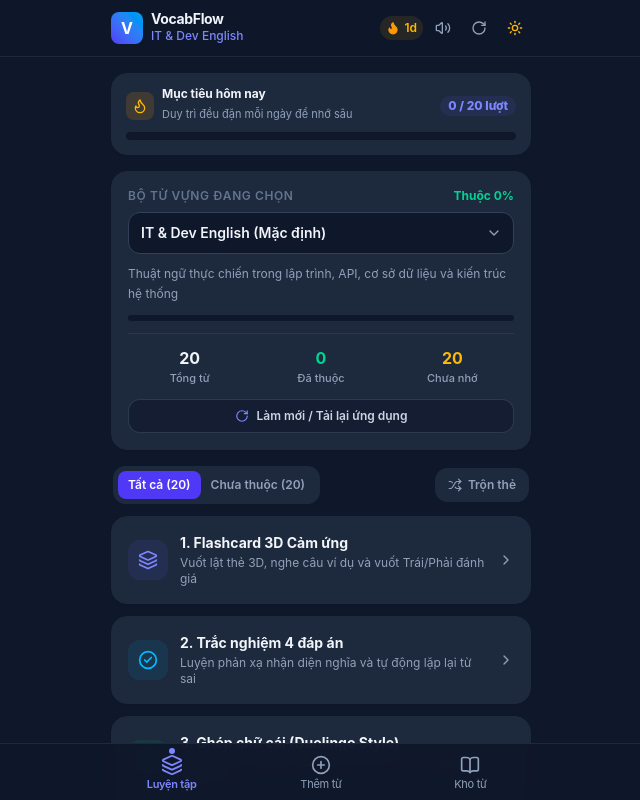
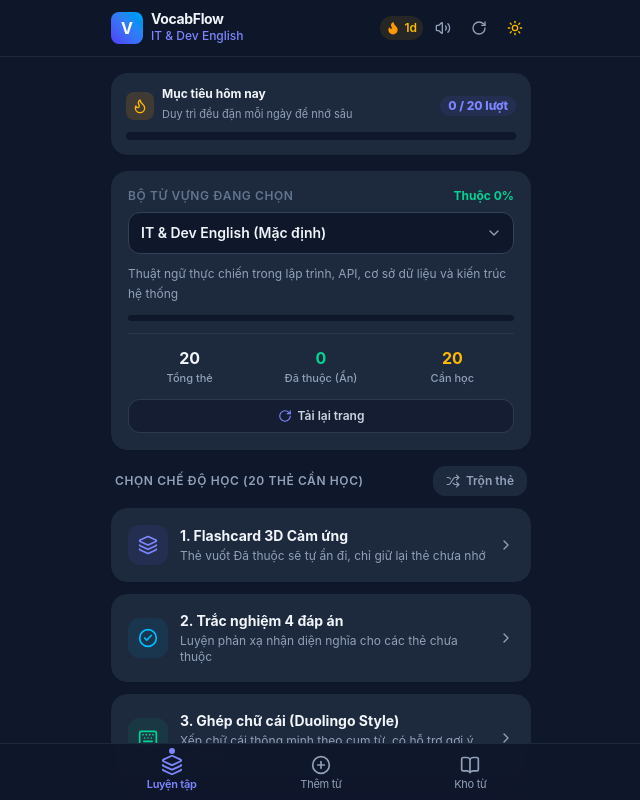
Before and after one commit to hoangquocviet-dev/english_app, a React (Vite) app: page / in a window 1280 px wide. Shown: the whole page, without its empty margins (319-959 px from the left). Built offline with nearby package versions, Linux system fonts and the light colour scheme.

Commit message:
feat: hide mastered flashcards permanently until user explicitly resets deck

```diff
--- a/src/App.tsx
+++ b/src/App.tsx
@@ -10,7 +10,7 @@ import { ListeningView } from './components/practice/ListeningView'
 import { PracticeHome } from './components/practice/PracticeHome'
 import { QuizView } from './components/practice/QuizView'
 import { SpellingView } from './components/practice/SpellingView'
-import type { ActiveTab, Deck, StudyFilter, StudyMode, WordItem } from './types'
+import type { ActiveTab, Deck, StudyMode, WordItem } from './types'
 import { audioService } from './utils/audio'
 import { storageService } from './utils/storage'
 
@@ -57,10 +57,9 @@ export function App() {
     setWords(storageService.getWords(deckId))
   }
 
-  const handleChangeFilter = (filter: StudyFilter) => {
-    const next = { ...studyPrefs, filter }
-    setStudyPrefs(next)
-    storageService.setStudyPreferences(next)
+  const handleResetDeck = (deckId: string) => {
+    storageService.resetDeckProgress(deckId)
+    refreshData()
   }
 
   const handleToggleShuffle = () => {
@@ -70,13 +69,10 @@ export function App() {
   }
 
   const handleStartMode = (mode: StudyMode) => {
-    let targetList = words
-    if (studyPrefs.filter === 'unmastered') {
-      const unmastered = words.filter((w) => w.status !== 'mastered')
-      if (unmastered.length > 0) {
-        targetList = unmastered
-      }
-    }
+    // Strictly exclude words already marked as mastered until user resets the deck
+    const freshWords = storageService.getWords(activeDeckId)
+    let targetList = freshWords.filter((w) => w.status !== 'mastered')
+    if (targetList.length === 0) return
 
     if (studyPrefs.shuffle) {
       targetList = shuffleWords(targetList)
@@ -121,6 +117,7 @@ export function App() {
             {activeStudyMode === 'flashcard' && activeDeck && (
               <FlashcardView
                 words={sessionWords}
+                deckId={activeDeck.id}
                 deckName={activeDeck.name}
                 onBack={handleExitStudy}
               />
@@ -129,6 +126,8 @@ export function App() {
             {activeStudyMode === 'quiz' && activeDeck && (
               <QuizView
                 words={sessionWords}
+                allDeckWords={words}
+                deckId={activeDeck.id}
                 deckName={activeDeck.name}
                 onBack={handleExitStudy}
               />
@@ -137,6 +136,7 @@ export function App() {
             {activeStudyMode === 'spelling' && activeDeck && (
               <SpellingView
                 words={sessionWords}
+                deckId={activeDeck.id}
                 deckName={activeDeck.name}
                 onBack={handleExitStudy}
               />
@@ -145,6 +145,8 @@ export function App() {
             {activeStudyMode === 'listening' && activeDeck && (
               <ListeningView
                 words={sessionWords}
+                allDeckWords={words}
+                deckId={activeDeck.id}
                 deckName={activeDeck.name}
                 onBack={handleExitStudy}
               />
@@ -159,11 +161,10 @@ export function App() {
                     activeDeck={activeDeck}
                     words={words}
                     dailyProgress={dailyProgress}
-                    studyFilter={studyPrefs.filter}
                     shuffleEnabled={studyPrefs.shuffle}
-                    onChangeFilter={handleChangeFilter}
                     onToggleShuffle={handleToggleShuffle}
                     onSelectDeck={handleSelectDeck}
+                    onResetDeck={handleResetDeck}
                     onStartMode={handleStartMode}
                     onGoToAddWord={() => setActiveTab('add')}
                   />
--- a/src/components/practice/PracticeHome.tsx
+++ b/src/components/practice/PracticeHome.tsx
@@ -6,11 +6,14 @@ import {
   Keyboard,
   Layers,
   Plus,
+  RotateCcw,
   RotateCw,
   Shuffle,
   Sparkles,
+  Trophy,
 } from 'lucide-react'
-import type { Deck, StudyFilter, StudyMode, WordItem } from '../../types'
+import { useState } from 'react'
+import type { Deck, StudyMode, WordItem } from '../../types'
 import { audioService } from '../../utils/audio'
 import type { DailyProgress } from '../../utils/storage'
 
@@ -19,11 +22,10 @@ interface PracticeHomeProps {
   activeDeck: Deck
   words: WordItem[]
   dailyProgress: DailyProgress
-  studyFilter: StudyFilter
   shuffleEnabled: boolean
-  onChangeFilter: (filter: StudyFilter) => void
   onToggleShuffle: () => void
   onSelectDeck: (deckId: string) => void
+  onResetDeck: (deckId: string) => void
   onStartMode: (mode: StudyMode) => void
   onGoToAddWord: () => void
 }
@@ -33,14 +35,15 @@ export function PracticeHome({
   activeDeck,
   words,
   dailyProgress,
-  studyFilter,
   shuffleEnabled,
-  onChangeFilter,
   onToggleShuffle,
   onSelectDeck,
+  onResetDeck,
   onStartMode,
   onGoToAddWord,
 }: PracticeHomeProps) {
+  const [showResetConfirm, setShowResetConfirm] = useState(false)
+
   const masteredCount = words.filter((w) => w.status === 'mastered').length
   const unmasteredCount = words.length - masteredCount
   const masteryPercent = words.length > 0 ? Math.round((masteredCount / words.length) * 100) : 0
@@ -52,9 +55,15 @@ export function PracticeHome({
   const isGoalReached = dailyProgress.count >= dailyProgress.goal
 
   const handleStart = (mode: StudyMode) => {
-    if (words.length === 0) return
+    if (unmasteredCount === 0) return
     audioService.playClick()
     onStartMode(mode)
+  }
+
+  const handleConfirmReset = () => {
+    audioService.playSuccessChime()
+    onResetDeck(activeDeck.id)
+    setShowResetConfirm(false)
   }
 
   return (
@@ -152,20 +161,37 @@ export function PracticeHome({
         <div className="grid grid-cols-3 gap-2 mt-3 pt-3 border-t border-slate-100 dark:border-slate-700/60 text-center">
           <div>
             <div className="text-base font-bold text-slate-900 dark:text-slate-100">{words.length}</div>
-            <div className="text-[11px] text-slate-400 font-medium">Tổng từ</div>
+            <div className="text-[11px] text-slate-400 font-medium">Tổng thẻ</div>
           </div>
           <div>
             <div className="text-base font-bold text-emerald-600 dark:text-emerald-400">{masteredCount}</div>
-            <div className="text-[11px] text-slate-400 font-medium">Đã thuộc</div>
+            <div className="text-[11px] text-slate-400 font-medium">Đã thuộc (Ẩn)</div>
           </div>
           <div>
             <div className="text-base font-bold text-amber-600 dark:text-amber-400">{unmasteredCount}</div>
-            <div className="text-[11px] text-slate-400 font-medium">Chưa nhớ</div>
+            <div className="text-[11px] text-slate-400 font-medium">Cần học</div>
           </div>
         </div>
 
-        {/* Quick Reload Button on Home Page */}
+        {/* Action Buttons Row: Reset Deck (when mastered > 0) + Reload App */}
+        <div className={`grid gap-2 mt-3 ${masteredCount > 0 ? 'grid-cols-2' : 'grid-cols-1'}`}>
+          {masteredCount > 0 && (
             <button
+              type="button"
+              onClick={() => {
+                audioService.playClick()
+                setShowResetConfirm(true)
+              }}
+              className="py-2 px-2.5 rounded-xl bg-amber-500/10 hover:bg-amber-500/20 text-xs font-semibold text-amber-600 dark:text-amber-400 flex items-center justify-center gap-1.5 border border-amber-500/25 transition-all active:scale-98"
+              title="Hiện lại các thẻ đã thuộc để học lại từ đầu"
+            >
+              <RotateCcw className="w-3.5 h-3.5 shrink-0" />
+              <span className="truncate">Reset học lại ({masteredCount})</span>
+            </button>
+          )}
+
+          <button
+            type="button"
             onClick={() => {
               audioService.playClick()
               if (typeof navigator !== 'undefined' && navigator.vibrate) {
@@ -175,15 +201,16 @@ export function PracticeHome({
               }
               window.location.reload()
             }}
-          className="w-full mt-3 py-2 px-3 rounded-xl bg-slate-50 hover:bg-slate-100 dark:bg-slate-900/60 dark:hover:bg-slate-900 text-xs font-semibold text-slate-700 dark:text-slate-300 flex items-center justify-center gap-2 border border-slate-200 dark:border-slate-700/80 transition-all active:scale-98"
+            className="py-2 px-2.5 rounded-xl bg-slate-50 hover:bg-slate-100 dark:bg-slate-900/60 dark:hover:bg-slate-900 text-xs font-semibold text-slate-700 dark:text-slate-300 flex items-center justify-center gap-1.5 border border-slate-200 dark:border-slate-700/80 transition-all active:scale-98"
             title="Tải lại toàn bộ ứng dụng"
           >
-          <RotateCw className="w-3.5 h-3.5 text-indigo-600 dark:text-indigo-400" />
-          <span>Làm mới / Tải lại ứng dụng</span>
+            <RotateCw className="w-3.5 h-3.5 text-indigo-600 dark:text-indigo-400 shrink-0" />
+            <span className="truncate">Tải lại trang</span>
           </button>
         </div>
+      </div>
 
-      {/* Empty State Guard */}
+      {/* Empty State / Completed 100% State / Active Study Modes */}
       {words.length === 0 ? (
         <div className="bg-slate-50 dark:bg-slate-800/40 rounded-2xl p-6 text-center border border-dashed border-slate-200 dark:border-slate-700">
           <p className="text-sm text-slate-500 dark:text-slate-400 mb-3 font-medium">
@@ -197,40 +224,37 @@ export function PracticeHome({
             <span>Thêm từ vựng ngay</span>
           </button>
         </div>
-      ) : (
-        <div className="space-y-3">
-          {/* Smart Study Scope & Shuffle Bar */}
-          <div className="flex items-center justify-between gap-2 px-0.5">
-            <div className="inline-flex p-1 rounded-xl bg-white dark:bg-slate-800 border border-slate-200 dark:border-slate-800 shadow-2xs">
+      ) : unmasteredCount === 0 ? (
+        /* All Cards Mastered & Hidden State */
+        <div className="bg-white dark:bg-slate-800 rounded-2xl p-6 text-center border border-emerald-500/30 shadow-xs space-y-3 animate-fadeIn">
+          <div className="w-14 h-14 rounded-2xl bg-emerald-500/15 text-emerald-500 flex items-center justify-center mx-auto">
+            <Trophy className="w-7 h-7" />
+          </div>
+          <h3 className="text-base font-bold text-slate-900 dark:text-slate-100">
+            Bạn đã thuộc hết {words.length}/{words.length} thẻ!
+          </h3>
+          <p className="text-xs text-slate-500 dark:text-slate-400 leading-relaxed">
+            Các thẻ đã vuốt <strong>Đã thuộc</strong> đã được ẩn đi để không hiện lặp lại nữa. Bạn có thể chuyển sang học chủ đề khác, hoặc bấm nút Reset bên dưới nếu muốn hiện lại toàn bộ thẻ để ôn từ đầu.
+          </p>
           <button
             type="button"
             onClick={() => {
               audioService.playClick()
-                  onChangeFilter('all')
+              setShowResetConfirm(true)
             }}
-                className={`px-2.5 py-1.5 rounded-lg text-xs font-semibold transition-all ${
-                  studyFilter === 'all'
-                    ? 'bg-indigo-600 text-white shadow-2xs'
-                    : 'text-slate-500 dark:text-slate-400 hover:text-slate-800 dark:hover:text-slate-200'
-                }`}
+            className="w-full py-3 px-4 rounded-xl bg-indigo-600 hover:bg-indigo-500 text-white font-semibold text-xs flex items-center justify-center gap-2 shadow-sm active:scale-95 transition-all"
           >
-                Tất cả ({words.length})
-              </button>
-              <button
-                type="button"
-                onClick={() => {
-                  audioService.playClick()
-                  onChangeFilter('unmastered')
-                }}
-                className={`px-2.5 py-1.5 rounded-lg text-xs font-semibold transition-all ${
-                  studyFilter === 'unmastered'
-                    ? 'bg-amber-500 text-white shadow-2xs'
-                    : 'text-slate-500 dark:text-slate-400 hover:text-slate-800 dark:hover:text-slate-200'
-                }`}
-              >
-                Chưa thuộc ({unmasteredCount})
+            <RotateCcw className="w-4 h-4" />
+            <span>Reset bộ từ để học lại từ đầu</span>
           </button>
         </div>
+      ) : (
+        <div className="space-y-3">
+          {/* Header & Shuffle Toggle */}
+          <div className="flex items-center justify-between gap-2 px-1">
+            <span className="text-xs font-semibold text-slate-500 dark:text-slate-400 uppercase tracking-wider">
+              Chọn chế độ học ({unmasteredCount} thẻ cần học)
+            </span>
 
             <button
               type="button"
@@ -238,23 +262,17 @@ export function PracticeHome({
                 audioService.playClick()
                 onToggleShuffle()
               }}
-              className={`py-2 px-3 rounded-xl text-xs font-semibold border flex items-center gap-1.5 transition-all active:scale-95 ${
+              className={`py-1.5 px-3 rounded-xl text-xs font-semibold border flex items-center gap-1.5 transition-all active:scale-95 ${
                 shuffleEnabled
                   ? 'bg-indigo-500/15 border-indigo-500/40 text-indigo-600 dark:text-indigo-400'
                   : 'bg-white dark:bg-slate-800 border-slate-200 dark:border-slate-800 text-slate-500 dark:text-slate-400'
               }`}
-              title="Trộn ngẫu nhiên thứ tự thẻ khi học"
+              title="Trộn ngẫu nhiên thứ tự thẻ chưa thuộc"
             >
               <Shuffle className="w-3.5 h-3.5" />
               <span>Trộn thẻ</span>
             </button>
           </div>
-
-          {studyFilter === 'unmastered' && unmasteredCount === 0 && (
-            <div className="px-3 py-2 rounded-xl bg-emerald-500/10 border border-emerald-500/20 text-emerald-700 dark:text-emerald-300 text-xs font-medium">
-              Bạn đã thuộc hết 100% từ trong bộ này! Khi bấm học sẽ tự động ôn lại cả bộ ({words.length} từ).
-            </div>
-          )}
 
           {/* Mode 1: Flashcard 3D */}
           <button
@@ -270,7 +288,7 @@ export function PracticeHome({
                   1. Flashcard 3D Cảm ứng
                 </h4>
                 <p className="text-xs text-slate-500 dark:text-slate-400 mt-0.5 line-clamp-2">
-                  Vuốt lật thẻ 3D, nghe câu ví dụ và vuốt Trái/Phải đánh giá
+                  Thẻ vuốt Đã thuộc sẽ tự ẩn đi, chỉ giữ lại thẻ chưa nhớ
                 </p>
               </div>
             </div>
@@ -291,7 +309,7 @@ export function PracticeHome({
                   2. Trắc nghiệm 4 đáp án
                 </h4>
                 <p className="text-xs text-slate-500 dark:text-slate-400 mt-0.5 line-clamp-2">
-                  Luyện phản xạ nhận diện nghĩa và tự động lặp lại từ sai
+                  Luyện phản xạ nhận diện nghĩa cho các thẻ chưa thuộc
                 </p>
               </div>
             </div>
@@ -347,13 +365,46 @@ export function PracticeHome({
         </div>
       )}
 
-      {/* Daily Motivation Card */}
+      {/* Daily Tip Card */}
       <div className="rounded-2xl p-4 bg-gradient-to-r from-indigo-500/10 via-sky-500/10 to-transparent border border-indigo-500/15 flex items-center gap-3">
         <Sparkles className="w-5 h-5 text-indigo-500 shrink-0" />
         <p className="text-xs text-slate-600 dark:text-slate-300 leading-snug">
-          Mẹo học nhanh: Bật chế độ <strong>Chưa thuộc</strong> kết hợp <strong>Trộn thẻ</strong> để tập trung dứt điểm các từ khó nhớ!
+          Thẻ bạn đánh dấu <strong>Đã thuộc</strong> sẽ tự động ẩn đi. Bất cứ lúc nào muốn ôn lại toàn bộ, chỉ cần bấm nút <strong>Reset học lại</strong>!
         </p>
       </div>
+
+      {/* Reset Confirmation Modal */}
+      {showResetConfirm && (
+        <div className="fixed inset-0 z-50 flex items-center justify-center p-4 bg-black/60 backdrop-blur-xs animate-fadeIn">
+          <div className="w-full max-w-xs bg-white dark:bg-slate-900 rounded-3xl border border-slate-200 dark:border-slate-800 shadow-2xl p-5 space-y-4 text-center">
+            <div className="w-12 h-12 rounded-2xl bg-amber-500/15 text-amber-500 flex items-center justify-center mx-auto">
+              <RotateCcw className="w-6 h-6" />
+            </div>
+            <h3 className="text-base font-bold text-slate-900 dark:text-slate-100">
+              Reset bộ từ để học lại?
+            </h3>
+            <p className="text-xs text-slate-500 dark:text-slate-400 leading-relaxed">
+              Toàn bộ <strong>{masteredCount} thẻ đã thuộc</strong> trong bộ <strong>"{activeDeck.name}"</strong> sẽ được hiện trở lại để bạn học lại từ đầu.
+            </p>
+            <div className="grid grid-cols-2 gap-2.5 pt-1">
+              <button
+                type="button"
+                onClick={() => setShowResetConfirm(false)}
+                className="py-2.5 rounded-xl bg-slate-100 dark:bg-slate-800 text-slate-700 dark:text-slate-300 font-semibold text-xs"
+              >
+                Hủy
+              </button>
+              <button
+                type="button"
+                onClick={handleConfirmReset}
+                className="py-2.5 rounded-xl bg-indigo-600 hover:bg-indigo-500 text-white font-semibold text-xs"
+              >
+                Đồng ý Reset
+              </button>
+            </div>
+          </div>
+        </div>
+      )}
     </div>
   )
 }
--- a/src/types/index.ts
+++ b/src/types/index.ts
@@ -1,6 +1,4 @@
 export type StudyMode = 'flashcard' | 'quiz' | 'spelling' | 'listening'
-
-export type StudyFilter = 'all' | 'unmastered'
 
 export type ActiveTab = 'practice' | 'add' | 'library'
 
@@ -34,7 +32,7 @@ export interface StudySessionStats {
   reviewCount: number
   mode: StudyMode
   deckName: string
-  missedWords?: WordItem[]
+  remainingWords?: WordItem[]
 }
 
 export interface SpellingTile {
--- a/src/utils/storage.ts
+++ b/src/utils/storage.ts
@@ -1,5 +1,5 @@
 import { INITIAL_DECKS, INITIAL_WORDS } from '../data/initialDecks'
-import type { Deck, StudyFilter, WordItem } from '../types'
+import type { Deck, WordItem } from '../types'
 
 const CURRENT_SEED_VERSION = 3
 
@@ -23,7 +23,6 @@ export interface DailyProgress {
 }
 
 export interface StudyPreferences {
-  filter: StudyFilter
   shuffle: boolean
 }
 
@@ -315,7 +314,6 @@ class SafeStorageService {
   // STUDY PREFERENCES
   public getStudyPreferences(): StudyPreferences {
     return this.get<StudyPreferences>(STORAGE_KEYS.STUDY_PREFS, {
-      filter: 'all',
       shuffle: false,
     })
   }
```
Also changed, not shown: src/components/practice/FlashcardView.tsx (+11 -8 lines), src/components/practice/ListeningView.tsx (+25 -13 lines), src/components/practice/QuizView.tsx (+18 -13 lines), src/components/practice/SpellingView.tsx (+11 -8 lines), src/components/practice/StudySummary.tsx (+33 -22 lines). Lines whose indentation alone changed are shown as unchanged.
